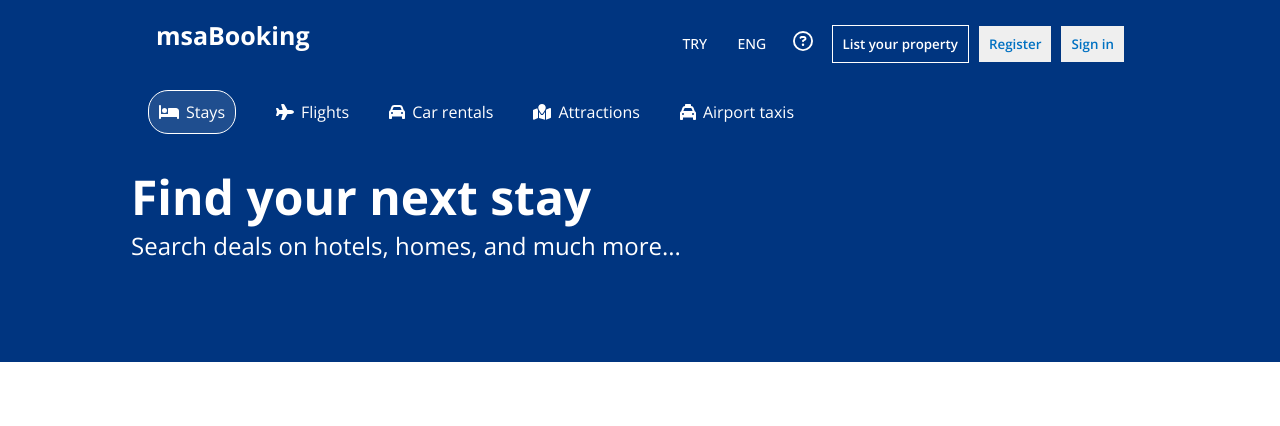
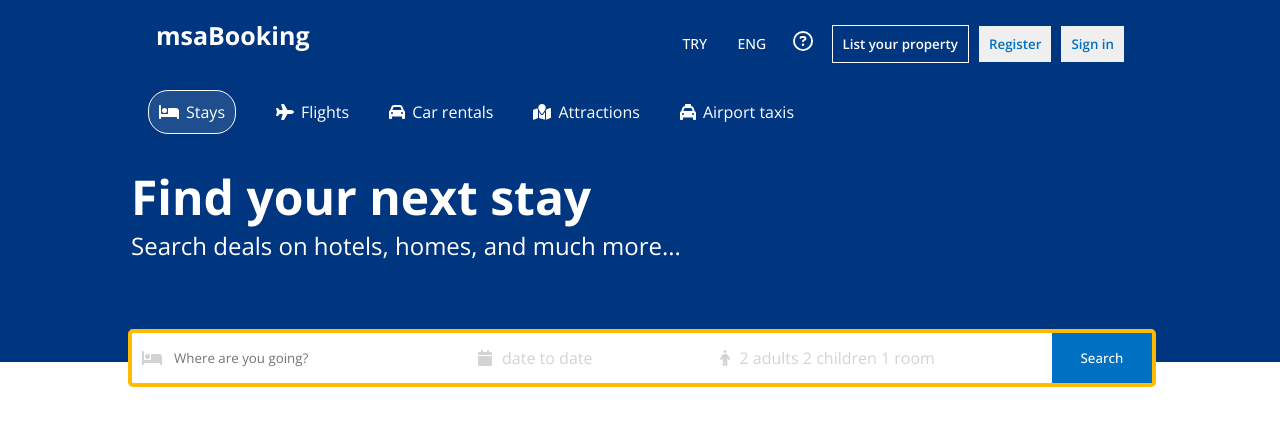
Before and after one commit to muhammetsalihaslan/BookingApp, a React (Create React App) app in the folder bookingapp/: page / in a window 1280 px wide. Shown: the top 426 px of the page. Built offline with nearby package versions, Linux system fonts and the light colour scheme.

Commit message:
headercss

```diff
--- a/bookingapp/src/components/header/Header.jsx
+++ b/bookingapp/src/components/header/Header.jsx
@@ -1,8 +1,9 @@
 import {
   faBed,
+  faCalendar,
   faCar,
-  faGlobe,
   faMapLocation,
+  faPerson,
   faPlane,
   faTaxi,
 } from "@fortawesome/free-solid-svg-icons";
@@ -41,7 +42,25 @@ const Header = () => {
           Search deals on hotels, homes, and much more...
         </p>
         <div className="headerSearch">
-          <div className="headerSearchItem"></div>
+          <div className="headerSearchItem">
+            <FontAwesomeIcon icon={faBed} className="headerIcon" />
+            <input
+              type="text"
+              placeholder="Where are you going?"
+              className="headerSearchInput"
+            />
+          </div>
+          <div className="headerSearchItem">
+            <FontAwesomeIcon icon={faCalendar} className="headerIcon" />
+            <span className="headerSearchText">date to date</span>
+          </div>
+          <div className="headerSearchItem">
+            <FontAwesomeIcon icon={faPerson} className="headerIcon" />
+            <span className="headerSearchText">2 adults 2 children 1 room</span>
+          </div>
+          <div className="headerSearchItem">
+            <button className="headerBtn">Search</button>
+          </div>
         </div>
       </div>
     </div>
--- a/bookingapp/src/components/header/header.css
+++ b/bookingapp/src/components/header/header.css
@@ -3,6 +3,7 @@
   color: white;
   display: flex;
   justify-content: center;
+  position: relative;
 }
 
 .headerContainer {
@@ -49,3 +50,51 @@
   font-size: 24px;
   margin-left: 3px;
 }
+
+.headerSearch {
+  height: 30px;
+  background-color: white;
+  border: 4px solid #febb02;
+  display: flex;
+  align-items: center;
+  justify-content: space-between;
+  padding: 10px 0;
+  border-radius: 5px;
+  position: absolute;
+  bottom: -25px;
+  width: 100%;
+  max-width: 1020px;
+}
+
+.headerIcon {
+  color: lightgrey;
+  margin-left: 10px;
+}
+
+.headerBtn {
+  background-color: #0071c2;
+  color: white;
+  font-weight: 500;
+  border: none;
+  padding: 10px;
+  cursor: pointer;
+  height: 50px;
+  width: 100px;
+  margin-right: 0;
+}
+
+.headerSearchItem {
+  display: flex;
+  align-items: center;
+  gap: 10px;
+}
+
+.headerSearchInput {
+  border: none;
+  outline: none;
+}
+
+.headerSearchText {
+  color: lightgray;
+  cursor: pointer;
+}
```
